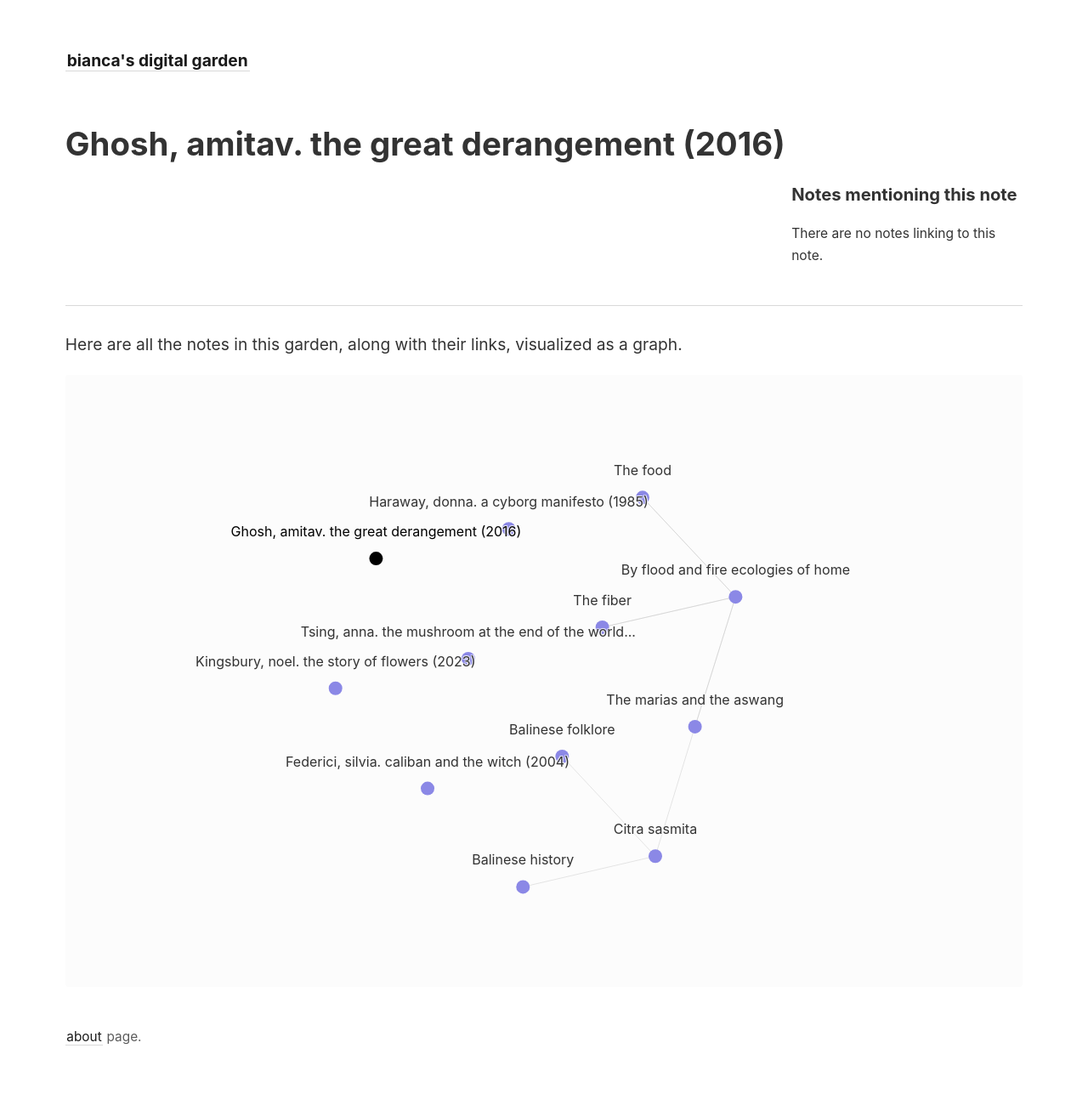
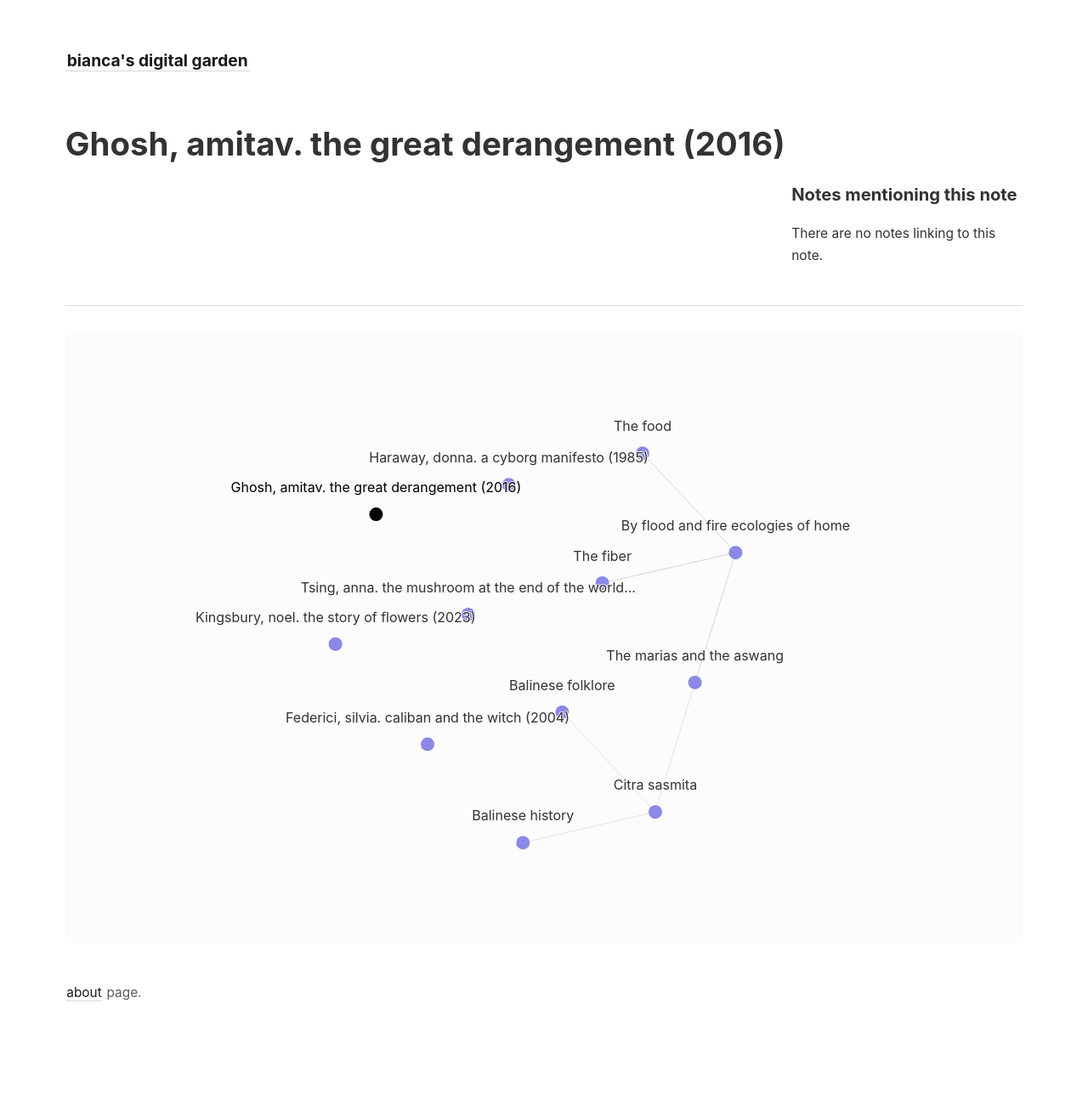
Before and after one commit to pbma-alat/digitalgarden, a Jekyll site: the page built from _notes/Bibliography/Ghosh, Amitav. The Great Derangement (2016).md, in a window 1280 px wide. Shown: the whole page at 85% size. Built offline with Jekyll 4.4.1, drawn with Linux system fonts in a browser that asks for light colours; after the commit the page ends 1248 px from its top, so only the background shows below that.

Commit message:
Update note.html

```diff
--- a/_layouts/note.html
+++ b/_layouts/note.html
@@ -38,6 +38,4 @@
 
 <hr>
 
-<p>Here are all the notes in this garden, along with their links, visualized as a graph.</p>
-
 {% include notes_graph.html %}
```
